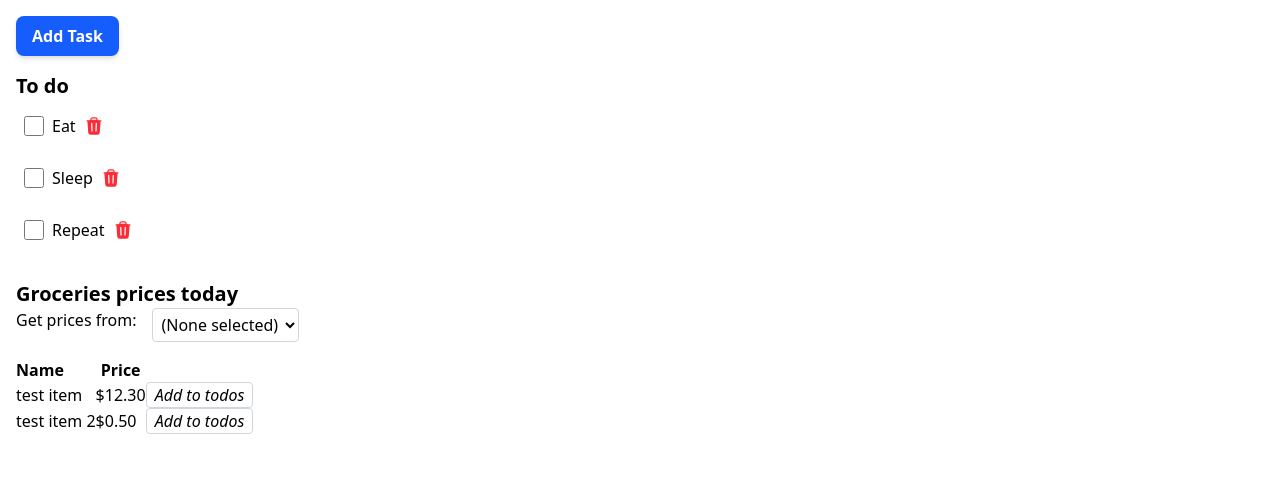
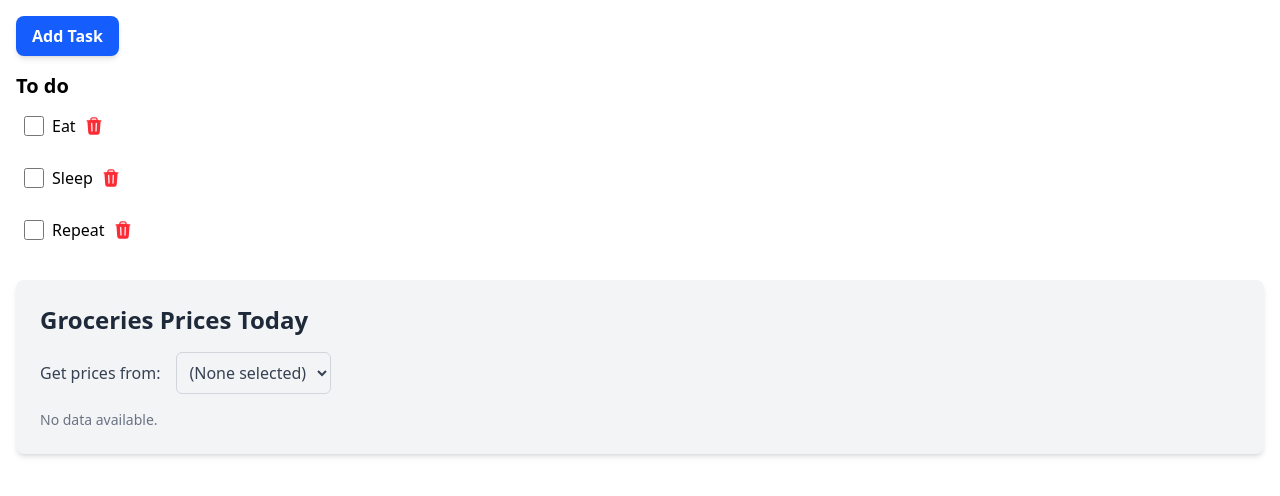
Before and after one commit to darryljamescruz/csc437-darryljamescruz, a React (Vite) app in the folder packages/labs-week5/: page / in a window 1280 px wide. Shown: the top 496 px of the page. Built offline with nearby package versions, Linux system fonts and the light colour scheme.

Commit message:
finished lab 14 and added styling to table =)

```diff
--- a/packages/labs-week5/src/GroceryPanel.jsx
+++ b/packages/labs-week5/src/GroceryPanel.jsx
@@ -1,4 +1,5 @@
 import React from "react";
+import { useState } from "react";
 
 const MDN_URL = "https://mdn.github.io/learning-area/javascript/apis/fetching-data/can-store/products.json";
 
@@ -12,83 +13,127 @@ function delayMs(ms) {
     return new Promise(resolve => setTimeout(resolve, ms));
 }
 
-export function GroceryPanel(props) {
-    const [groceryData, setGroceryData] = React.useState([
-        {
-            name: "test item",
-            price: 12.3
-        },
-        {
-            name: "test item 2",
-            price: 0.5
+export function GroceryPanel({ onAddTask }){
+    const [groceryData, setGroceryData] = useState([]); // Store fetched groceries
+    const [isLoading, setIsLoading] = useState(false);  // Track loading state
+    const [error, setError] = useState(null);           // Store error messages
+
+    // function to fetch groecery data
+    async function fetchData(url) {
+        console.log("Fetching grocery data from", url);
+
+        setIsLoading(true); // Set loading state to true
+        setError(null);    // Reset error state
+        setGroceryData([]); // Reset grocery data
+
+        try {
+            await delayMs(2000); // Simulate a 2-second delay
+
+            const response = await fetch(url);
+            if (!response.ok) {
+                throw new Error("Failed to fetch data");
+            }
+
+            const data = await response.json();
+            setGroceryData(data); // Set fetched data
+        } catch (err) {
+            setError(err.message); // Set error message
+        } finally {
+            setIsLoading(false); // Stop Loading
         }
-    ]);
+    }
 
+    // handle dropdown selection
+    function handleDropdownChange(event) {
+        const selectedUrl = event.target.value;
+
+        if (selectedUrl === "") {
+            setGroceryData([]); // Reset grocery data if no URL is selected
+        } else {
+            fetchData(selectedUrl); // Fetch data from selected URL
+        }
+    }
+
+    // handle add todo button click
     function handleAddTodoClicked(item) {
         const todoName = `Buy ${item.name} (${item.price.toFixed(2)})`;
-        onAddTask(todoName);
+        if (onAddTask) {
+            onAddTask(todoName);
+        } else {
+            console.error("onAddTask is not defined");
+        }
     }
 
     return (
-        <div>
-            <h1 className="text-xl font-bold">Groceries prices today</h1>
-            <label className="mb-4 flex gap-4">
-                Get prices from:
-                <select className="border border-gray-300 p-1 rounded-sm disabled:opacity-50">
+        <div className="bg-gray-100 p-6 rounded-lg shadow-md mt-6">
+            <h1 className="text-2xl font-bold text-gray-800 mb-4">Groceries Prices Today</h1>
+
+            {/* Dropdown Menu */}
+            <div className="flex items-center gap-4 mb-4">
+                <label className="text-gray-700 font-medium">Get prices from:</label>
+                <select
+                    onChange={handleDropdownChange}
+                    disabled={isLoading}
+                    className="border border-gray-300 p-2 rounded-md text-gray-700 disabled:opacity-50"
+                >
                     <option value="">(None selected)</option>
                     <option value={MDN_URL}>MDN</option>
                     <option value="invalid">Who knows?</option>
                 </select>
-            </label>
 
-            {
-                groceryData.length > 0 ?
-                    <PriceTable items={groceryData} onAddClicked={handleAddTodoClicked} /> :
-                    "No data"
-            }
+                {/* Show Spinner While Loading */}
+                {isLoading && <div className="w-5 h-5 border-4 border-gray-300 border-t-blue-500 rounded-full animate-spin"></div>}
+
+                {/* Show Error Message if Fetch Fails */}
+                {error && <span className="text-red-500 font-medium">{error}</span>}
+            </div>
+
+            {/* Grocery Price Table */}
+            {groceryData.length > 0 ? (
+                <PriceTable items={groceryData} onAddClicked={handleAddTodoClicked} />
+            ) : (
+                !isLoading && !error && <p className="text-gray-500 text-sm">No data available.</p>
+            )}
         </div>
     );
 }
 
-function PriceTable(props) {
+// Component to render grocery data in a table
+function PriceTable({ items, onAddClicked }) {
     return (
-        <table className="mt-4">
+        <table className="w-full border border-gray-200 rounded-md overflow-hidden">
             <thead>
-            <tr>
-                <th className="text-left">Name</th>
-                <th>Price</th>
-            </tr>
+                <tr className="bg-gray-200 text-gray-700">
+                    <th className="text-left px-4 py-3 border-b">Name</th>
+                    <th className="px-4 py-3 border-b">Price</th>
+                    <th className="px-4 py-3 border-b">Action</th>
+                </tr>
             </thead>
             <tbody>
-            {
-                props.items.map(item =>
-                    <PriceTableRow
-                        key={item.name}
-                        item={item}
-                        onAddClicked={() => props.onAddClicked(item)}
-                    />
-                )
-            }
+                {items.map((item) => (
+                    <PriceTableRow key={item.name} item={item} onAddClicked={() => onAddClicked(item)} />
+                ))}
             </tbody>
         </table>
     );
 }
 
-function PriceTableRow({item, onAddClicked}) {
-    const buttonClasses = `italic px-2 rounded-sm border border-gray-300
-        hover:bg-gray-100 active:bg-gray-200 cursor-pointer`;
+// Component to render each grocery item row
+function PriceTableRow({ item, onAddClicked }) {
     return (
-        <tr>
-            <td>{item.name}</td>
-            <td>${item.price.toFixed(2)}</td>
-            <td>
-                <button className={buttonClasses} onClick={onAddClicked}>
+        <tr className="border-b hover:bg-gray-100 transition">
+            <td className="px-4 py-3">{item.name}</td>
+            <td className="px-4 py-3 text-center">${item.price.toFixed(2)}</td>
+            <td className="px-4 py-3 text-center">
+                <button
+                    className="bg-blue-600 text-white px-3 py-2 rounded-md hover:bg-blue-700 transition"
+                    onClick={onAddClicked}
+                >
                     Add to todos
                 </button>
             </td>
         </tr>
     );
 }
-
-//added
+// Export the component
 export default GroceryPanel;
```
